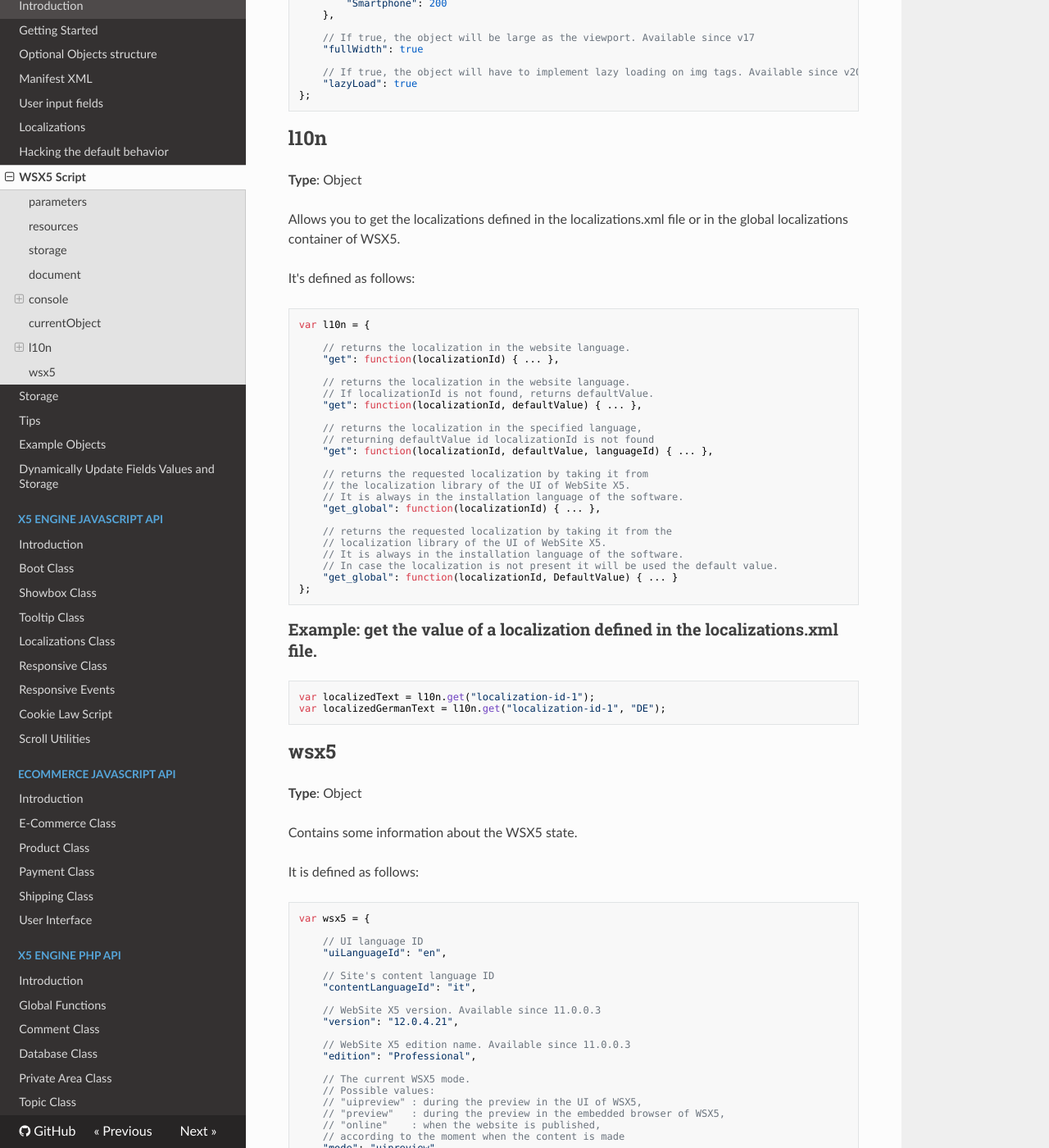
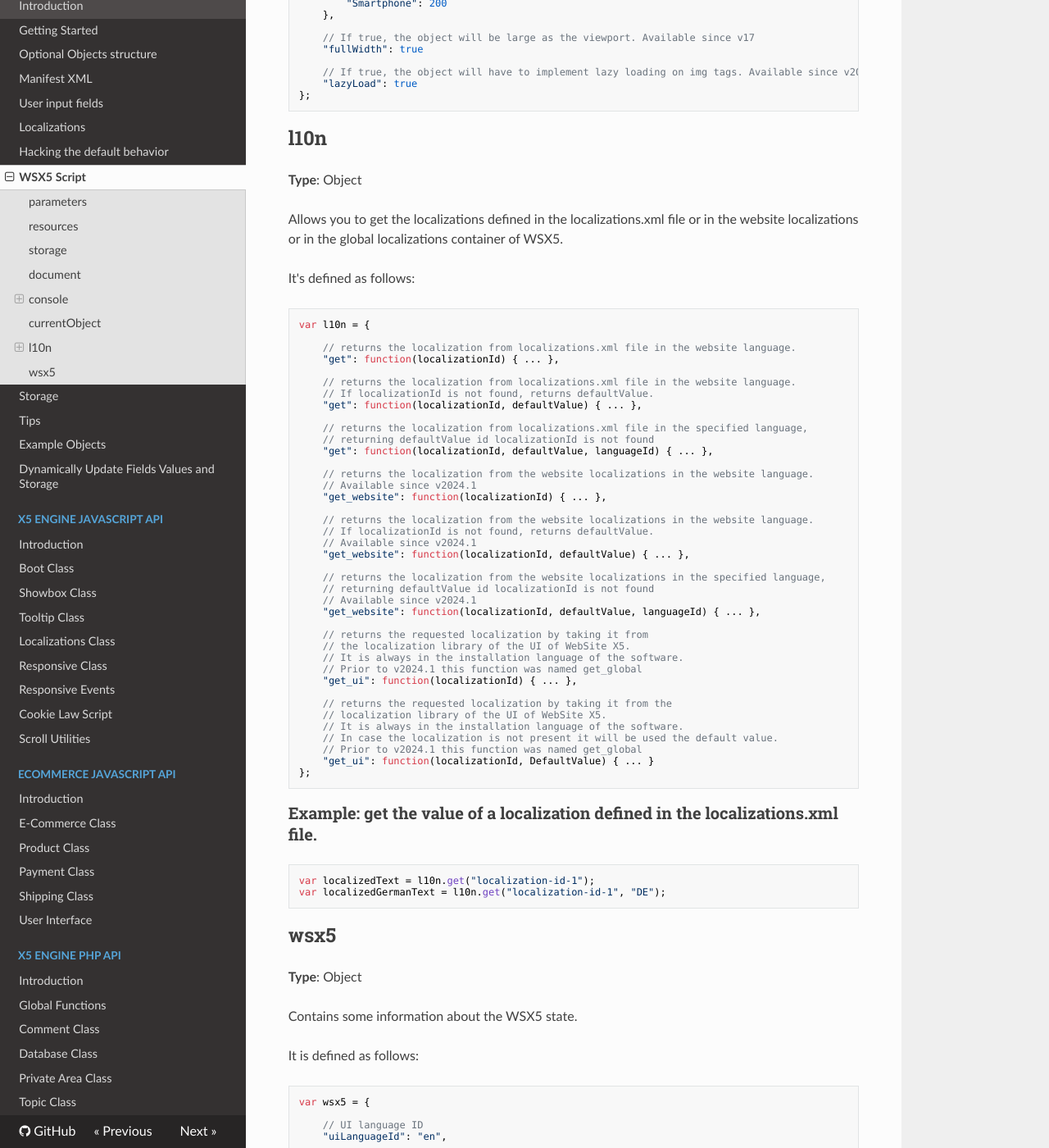
Before and after one commit to WebSiteX5/wsx5-developers-guide, an MkDocs documentation site: the page built from docs/optional-objects/wsx5-script.md, in a window 1280 px wide and 1400 px high, scrolled down 3751 px. Shown: the whole window at 82% size. Built offline with MkDocs 1.6.1, drawn with Linux system fonts in a browser that asks for light colours; nearby versions of some CDN libraries.

Commit message:
Optional objects script: added JS function l10n.get_website to provide website's localizations to plugin app; renamed JS function l10n.get_global in l10n.get_ui

````diff
--- a/docs/optional-objects/wsx5-script.md
+++ b/docs/optional-objects/wsx5-script.md
@@ -199,33 +199,49 @@ var currentObject = {
 ## l10n
 **Type**: Object
 
-Allows you to get the localizations defined in the localizations.xml file or in the global localizations container of WSX5.
+Allows you to get the localizations defined in the localizations.xml file or in the website localizations or in the global localizations container of WSX5.
 
 It's defined as follows:
 ```javascript
 var l10n = {
 
-	// returns the localization in the website language.
+	// returns the localization from localizations.xml file in the website language.
 	"get": function(localizationId) { ... },
 
-	// returns the localization in the website language.
+	// returns the localization from localizations.xml file in the website language.
 	// If localizationId is not found, returns defaultValue.
 	"get": function(localizationId, defaultValue) { ... },
 
-	// returns the localization in the specified language,
+	// returns the localization from localizations.xml file in the specified language,
 	// returning defaultValue id localizationId is not found
 	"get": function(localizationId, defaultValue, languageId) { ... },
+
+	// returns the localization from the website localizations in the website language.
+	// Available since v2024.1
+	"get_website": function(localizationId) { ... },
+
+	// returns the localization from the website localizations in the website language.
+	// If localizationId is not found, returns defaultValue.
+	// Available since v2024.1
+	"get_website": function(localizationId, defaultValue) { ... },
+
+	// returns the localization from the website localizations in the specified language,
+	// returning defaultValue id localizationId is not found
+	// Available since v2024.1
+	"get_website": function(localizationId, defaultValue, languageId) { ... },
 
 	// returns the requested localization by taking it from
 	// the localization library of the UI of WebSite X5.
 	// It is always in the installation language of the software.
-	"get_global": function(localizationId) { ... },
+	// Prior to v2024.1 this function was named get_global
+	"get_ui": function(localizationId) { ... },
 
 	// returns the requested localization by taking it from the
 	// localization library of the UI of WebSite X5.
 	// It is always in the installation language of the software.
 	// In case the localization is not present it will be used the default value.
-	"get_global": function(localizationId, DefaultValue) { ... }
+	// Prior to v2024.1 this function was named get_global
+	"get_ui": function(localizationId, DefaultValue) { ... }
 };
 ```
 
````
